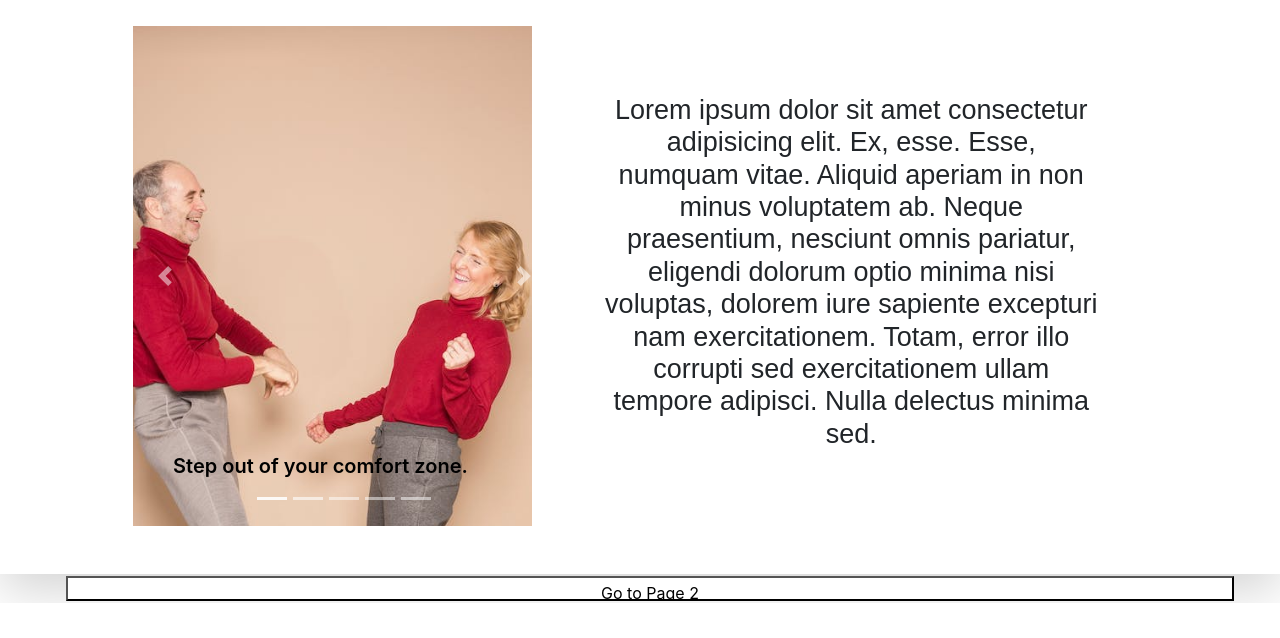
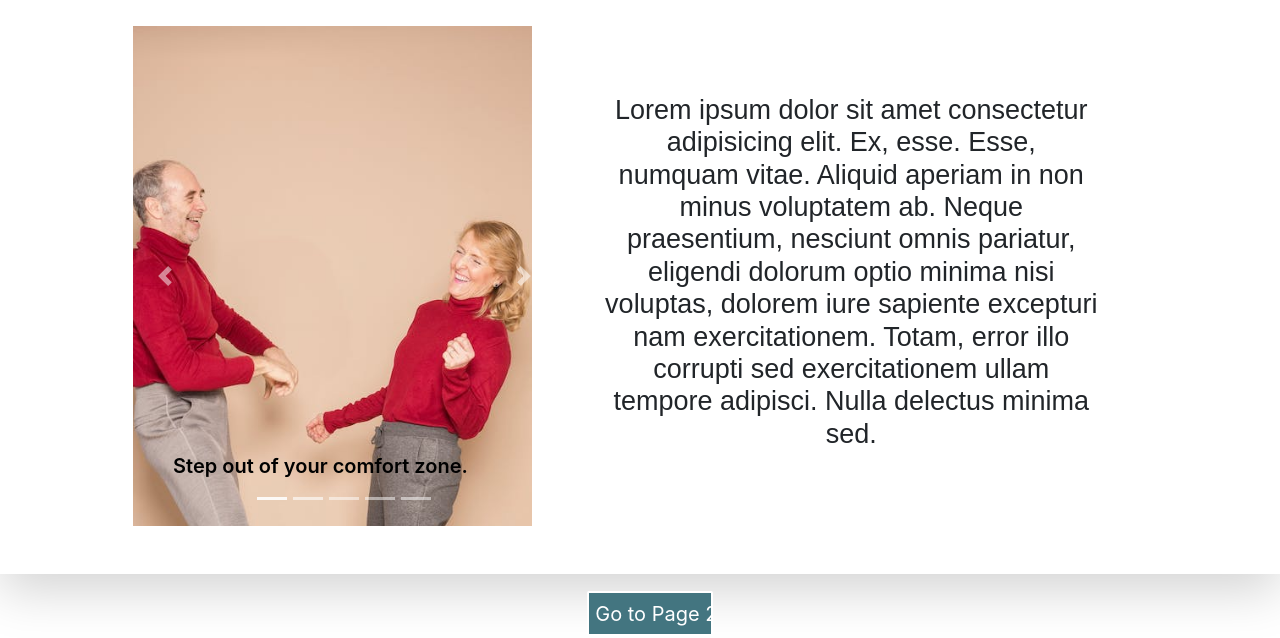
Before and after one commit to tamoria/gym-assignment, a plain HTML site: page page1.html in a window 1280 px wide. Shown: the part 776-1414 px from the top of the page. Before the commit the page ends 1379 px from the top, so only its background shows below. Drawn offline with nearby package versions, Linux system fonts and the light colour scheme.

Commit message:
Update index.css

```diff
--- a/index.css
+++ b/index.css
@@ -235,3 +235,15 @@ form {
     margin-left: 25px;
     font-weight: 600;
 }
+
+.next-page {
+    font-size: 20px;
+    background-color: rgba(67, 117, 128);
+    color: white;
+    border: solid 1px;
+    width: 10%;
+    height: 45px;
+    border: 2px solid;
+    border-radius: 2px;
+    margin-top: 15px;
+}
```
